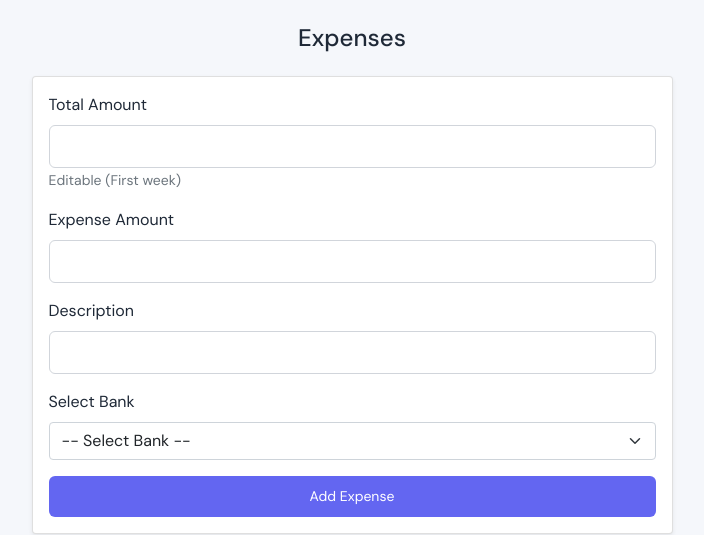
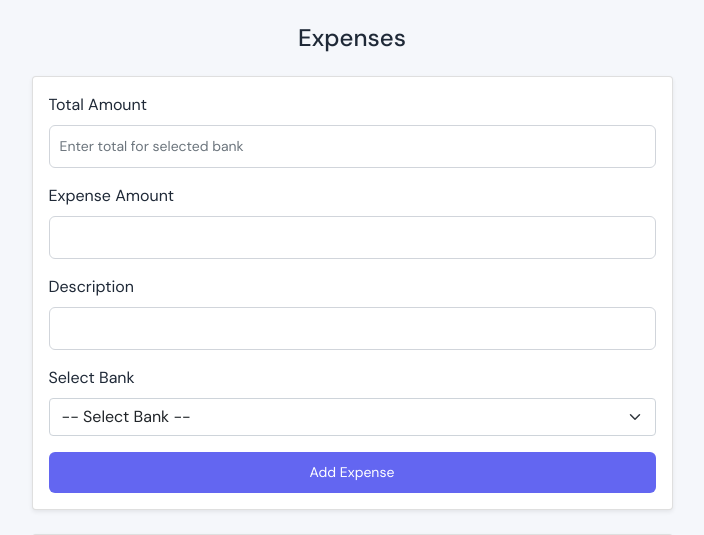
Before and after one commit to Hari-viki/Expenses, a Django app: page /expenses in a window 1280 px wide. Shown: the part 67-602 px from the top of the page, without its empty margins (288-992 px from the left). Run offline with Django 5.2, Linux system fonts and the light colour scheme; the visitor is signed in with stand-in values (Sample User, id 1); data that the repository does not hold is empty.

Commit message:
Total amount remove added logic for Bank wise

```diff
--- a/expense_app/urls.py
+++ b/expense_app/urls.py
@@ -8,5 +8,6 @@ urlpatterns=[
     path('logout', views.logout_view, name='logout'),
     path('expenses', views.expenses_view, name='expenses'),
     path('bike_expenses', views.bike_expenses_view, name='bike_expenses'),
+    path('get-bank-total', views.get_bank_total, name='get_bank_total'),
 
 ]
--- a/expense_app/views.py
+++ b/expense_app/views.py
@@ -119,32 +119,33 @@ def home_view(request):
 
 @login_required(login_url='login')
 def expenses_view(request):
+
     months = [(i, calendar.month_abbr[i]) for i in range(1, 13)]
+
     month = request.GET.get('month')
     search = request.GET.get('search')
-    bank = request.GET.get('bank')
+    selected_bank = request.GET.get('bank')
+
     expenses = ExpensesList.objects.filter(user=request.user)
+
+    # 🔹 FILTERS
     if month:
         expenses = expenses.filter(date__month=month)
+
     if search:
         expenses = expenses.filter(description__icontains=search)
-    if bank:
-        expenses = expenses.filter(bank=bank)
+
+    if selected_bank:
+        expenses = expenses.filter(bank__iexact=selected_bank.strip())
+
     expenses = expenses.order_by('-id')
+
     total = expenses.aggregate(total=Sum('amount'))['total'] or 0
 
-    today = datetime.now().day
-    is_first_week = today <= 7
+    # 🔹 BANK DROPDOWN (master)
+    bank_selection = Bank.objects.all()
 
-    current_month = timezone.now().month
-    current_year = timezone.now().year
-
-    last = ExpensesList.objects.filter(
-        user=request.user,
-        date__month=current_month,
-        date__year=current_year
-    ).order_by('-id').first()
-
+    # 🔹 DISTINCT BANK LIST (filter dropdown)
     banks = (
         ExpensesList.objects
         .filter(user=request.user)
@@ -152,44 +153,78 @@ def expenses_view(request):
         .distinct()
     )
 
+    today = datetime.now().day
+    is_first_week = today <= 7
+
+    # 🔥 POST (BANK-WISE LOGIC)
     if request.method == 'POST':
         amount = int(request.POST.get('amount'))
         description = request.POST.get('description')
-        bank = request.POST.get('bank')
+        bank_name = request.POST.get('bank').strip().upper()
+
+        current_month = timezone.now().month
+        current_year = timezone.now().year
+
+        # ✅ BANK-WISE LAST RECORD
+        last = ExpensesList.objects.filter(
+            user=request.user,
+            bank__iexact=bank_name,
+            date__month=current_month,
+            date__year=current_year
+        ).order_by('-id').first()
+
         if last:
             total_amount = last.total_amount
             balance = last.balance_amount - amount
         else:
             total_amount = int(request.POST.get('total_amount'))
             balance = total_amount - amount
+
         exp = ExpensesList.objects.create(
             user=request.user,
-            bank=bank,  # ✅ SAVE BANK
+            bank=bank_name,
             amount=amount,
             total_amount=total_amount,
             balance_amount=balance,
             description=description,
             date=timezone.now()
         )
+
         new_total = ExpensesList.objects.filter(user=request.user).aggregate(
             total=Sum('amount')
         )['total'] or 0
+
         return JsonResponse({
-            'date': exp.date.strftime("%Y-%m-%d"),
+            'date': exp.date.strftime("%b %d, %Y"),
             'total_amount': exp.total_amount,
             'amount': exp.amount,
             'balance': exp.balance_amount,
             'description': exp.description,
-            'bank': exp.bank,  # ✅ RETURN BANK
+            'bank': exp.bank,
             'total_spent': new_total
         })
+
     return render(request, 'web/expenses.html', {
         'expenses': expenses,
         'months': months,
         'total_spent': total,
         'is_first_week': is_first_week,
-        'last': last,
-        'banks': banks  # ✅ PASS BANKS
+        'banks': banks,
+        'bank_selection': bank_selection,
+        'selected_bank': selected_bank
+    })
+
+@login_required
+def get_bank_total(request):
+    bank = request.GET.get('bank')
+
+    last = ExpensesList.objects.filter(
+        user=request.user,
+        bank__iexact=bank
+    ).order_by('-id').first()
+
+    return JsonResponse({
+        'total': last.total_amount if last else ''
     })
 
 @login_required(login_url='login')
--- a/template/web/expenses.html
+++ b/template/web/expenses.html
@@ -20,18 +20,17 @@
                     <div class="mb-3">
                         <label class="form-label fw-semibold">Total Amount</label>
                         <input type="number"
-                               name="total_amount"
-                               id="totalInput"
-                               class="form-control"
-                               value="{% if last %}{{ last.total_amount }}{% endif %}"
-                               {% if not is_first_week and last %}readonly{% endif %}>
-                        <small class="text-muted">
+                            name="total_amount"
+                            id="totalInput"
+                            class="form-control"
+                            placeholder="Enter total for selected bank">
+                        <!-- <small class="text-muted">
                             {% if is_first_week %}
                                 Editable (First week)
                             {% else %}
                                 Locked after first week
                             {% endif %}
-                        </small>
+                        </small> -->
                     </div>
 
                     <div class="mb-3">
@@ -47,7 +46,7 @@
                         <label class="form-label">Select Bank</label>
                         <select name="bank" class="form-select" required>
                             <option value="">-- Select Bank --</option>
-                            {% for bank in banks %}
+                            {% for bank in bank_selection %}
                                 <option value="{{ bank.name }}">{{ bank.name }}</option>
                             {% endfor %}
                         </select>
@@ -83,7 +82,7 @@
                                 <option value="">All Banks</option>
                                 {% for b in banks %}
                                 <option value="{{ b }}"
-                                    {% if request.GET.bank == b %}selected{% endif %}>
+                                    {% if selected_bank|lower == b|lower %}selected{% endif %}>
                                     {{ b }}
                                 </option>
                                 {% endfor %}
@@ -172,10 +171,10 @@ document.getElementById("expenseForm").addEventListener("submit", function(e) {
         const row = `
             <tr>
                 <td>${data.date}</td>
-                <td>${data.bank}</td>
                 <td>₹ ${data.total_amount}</td>
                 <td class="text-danger fw-semibold">₹ ${data.amount}</td>
                 <td class="text-success fw-semibold">₹ ${data.balance}</td>
+                <td>${data.bank}</td>
                 <td>${data.description}</td>
             </tr>
         `;
```
